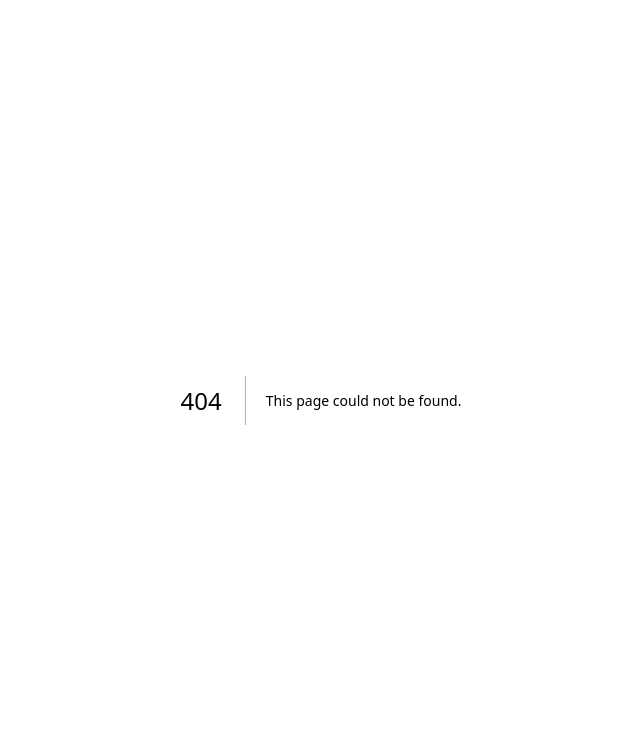
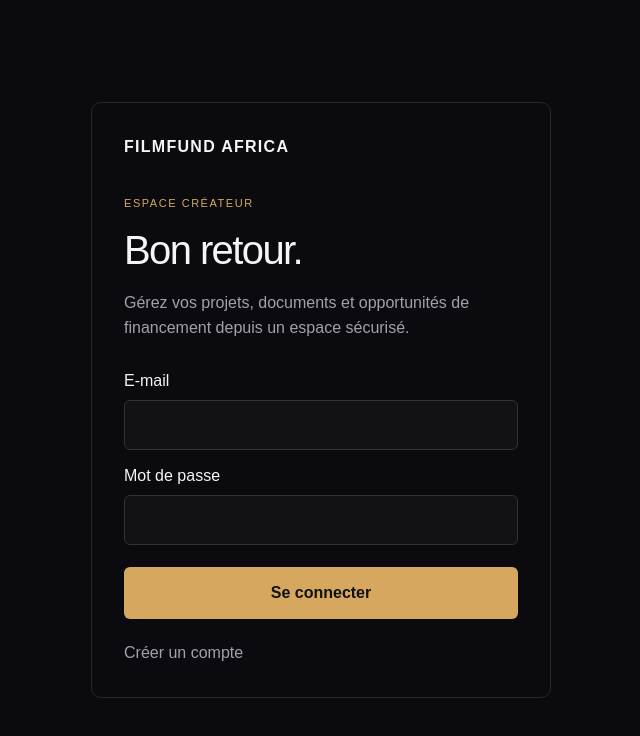
Before and after one commit to HerveNG/Saas-cine, a Next.js app: page /auth in a window 1280 px wide. Before the commit this address had no page. Shown: the top 736 px of the page, without its empty margins (319-959 px from the left). Built offline with nearby package versions, Linux system fonts and the light colour scheme.

Commit message:
feat: add email password authentication page

```diff
--- /dev/null
+++ b/app/auth/page.tsx
@@ -0,0 +1,83 @@
+"use client";
+
+import { FormEvent, useState } from "react";
+import { useSearchParams } from "next/navigation";
+import { getSupabaseBrowserClient } from "../../lib/supabase-browser";
+
+export default function AuthPage() {
+  const searchParams = useSearchParams();
+  const next = searchParams.get("next") || "/dashboard";
+  const [mode, setMode] = useState<"signin" | "signup">("signin");
+  const [email, setEmail] = useState("");
+  const [password, setPassword] = useState("");
+  const [fullName, setFullName] = useState("");
+  const [message, setMessage] = useState("");
+  const [loading, setLoading] = useState(false);
+
+  async function handleSubmit(event: FormEvent<HTMLFormElement>) {
+    event.preventDefault();
+    setLoading(true);
+    setMessage("");
+
+    try {
+      const supabase = getSupabaseBrowserClient();
+      const result = mode === "signin"
+        ? await supabase.auth.signInWithPassword({ email, password })
+        : await supabase.auth.signUp({
+            email,
+            password,
+            options: {
+              data: { full_name: fullName },
+              emailRedirectTo: `${window.location.origin}/auth/callback?next=${encodeURIComponent(next)}`,
+            },
+          });
+
+      if (result.error) throw result.error;
+
+      if (mode === "signup" && !result.data.session) {
+        setMessage("Compte créé. Vérifiez votre adresse e-mail avant de vous connecter.");
+        return;
+      }
+
+      window.location.assign(next);
+    } catch (error) {
+      setMessage(error instanceof Error ? error.message : "Une erreur est survenue.");
+    } finally {
+      setLoading(false);
+    }
+  }
+
+  return (
+    <main style={{ minHeight: "100vh", display: "grid", placeItems: "center", padding: 24 }}>
+      <section style={{ width: "100%", maxWidth: 460, border: "1px solid #292929", borderRadius: 10, padding: 32, background: "#0b0b0f" }}>
+        <a href="/" style={{ fontWeight: 700, letterSpacing: "0.08em" }}>FILMFUND AFRICA</a>
+        <p style={{ color: "#d6a85f", letterSpacing: "0.14em", fontSize: 11, marginTop: 36 }}>ESPACE CRÉATEUR</p>
+        <h1 style={{ fontSize: 40, letterSpacing: "-0.04em", margin: "8px 0 10px" }}>{mode === "signin" ? "Bon retour." : "Créer votre espace."}</h1>
+        <p style={{ color: "#a1a1aa", lineHeight: 1.6 }}>Gérez vos projets, documents et opportunités de financement depuis un espace sécurisé.</p>
+
+        <form onSubmit={handleSubmit} style={{ display: "grid", gap: 14, marginTop: 28 }}>
+          {mode === "signup" && <label style={{ display: "grid", gap: 7 }}>Nom complet<input value={fullName} onChange={(e) => setFullName(e.target.value)} required autoComplete="name" style={inputStyle} /></label>}
+          <label style={{ display: "grid", gap: 7 }}>E-mail<input type="email" value={email} onChange={(e) => setEmail(e.target.value)} required autoComplete="email" style={inputStyle} /></label>
+          <label style={{ display: "grid", gap: 7 }}>Mot de passe<input type="password" value={password} onChange={(e) => setPassword(e.target.value)} required minLength={8} autoComplete={mode === "signin" ? "current-password" : "new-password"} style={inputStyle} /></label>
+          <button disabled={loading} type="submit" style={{ marginTop: 8, padding: "14px 18px", border: 0, borderRadius: 6, background: "#d6a85f", color: "#111", fontWeight: 700, cursor: loading ? "wait" : "pointer" }}>{loading ? "Chargement…" : mode === "signin" ? "Se connecter" : "Créer mon compte"}</button>
+        </form>
+
+        {message && <p role="status" style={{ color: "#d6a85f", marginTop: 18, lineHeight: 1.5 }}>{message}</p>}
+        <button onClick={() => setMode(mode === "signin" ? "signup" : "signin")} style={{ marginTop: 22, background: "transparent", border: 0, color: "#a1a1aa", cursor: "pointer" }}>
+          {mode === "signin" ? "Créer un compte" : "J’ai déjà un compte"}
+        </button>
+      </section>
+    </main>
+  );
+}
+
+const inputStyle = {
+  width: "100%",
+  boxSizing: "border-box" as const,
+  padding: "12px 13px",
+  borderRadius: 6,
+  border: "1px solid #333",
+  background: "#111116",
+  color: "#f5f5f5",
+  outline: "none",
+};
```
